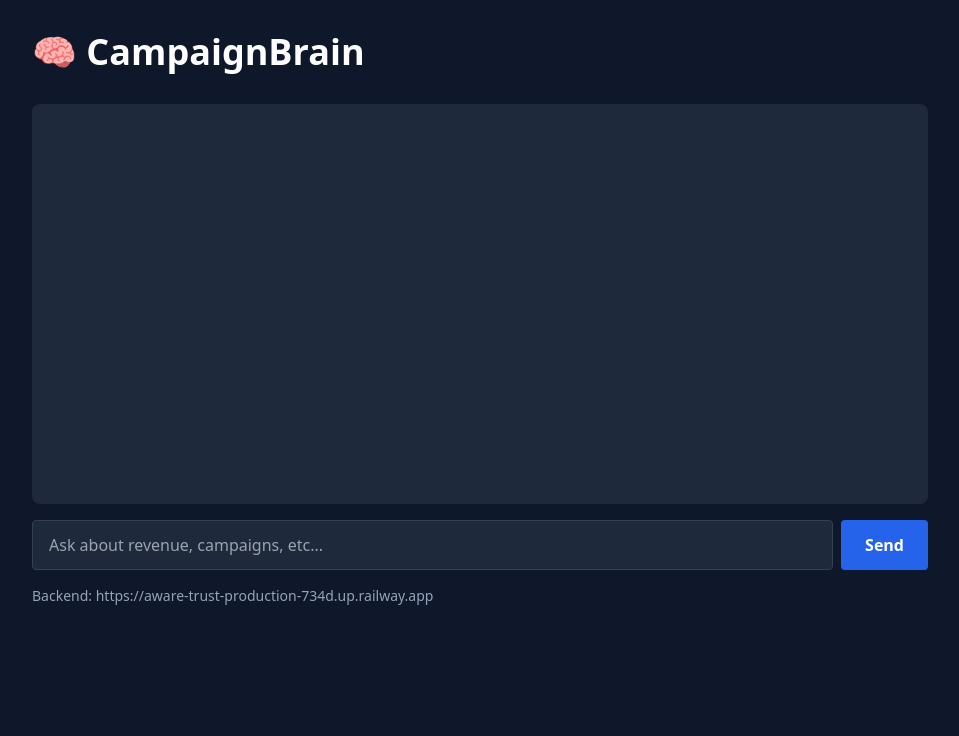
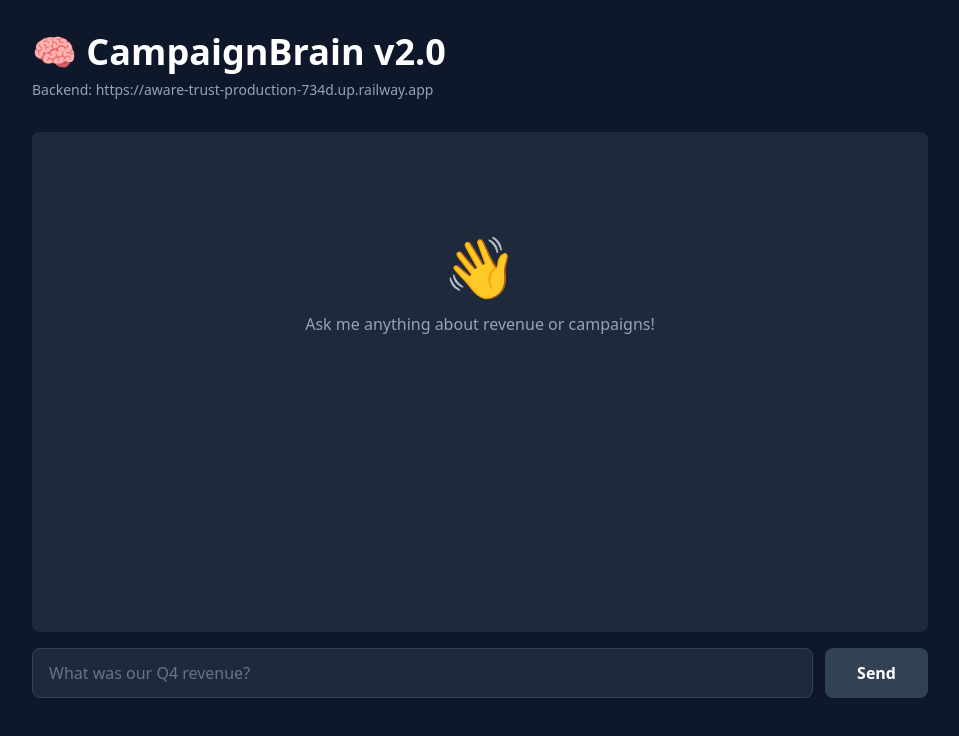
Before and after one commit to sanjana-3002/Multi-Agent-Rag-Orchestrator, a Next.js app in the folder frontend/: page / in a window 1280 px wide. Shown: the top 736 px of the page, without its empty margins (160-1119 px from the left). Built offline with nearby package versions, Linux system fonts and the light colour scheme.

Commit message:
Force rebuild: Hardcode Railway URL v2.0 - Fri Feb 27 12:59:55 CST 2026

```diff
--- a/frontend/app/page.js
+++ b/frontend/app/page.js
@@ -1,6 +1,7 @@
 'use client';
 import { useState } from 'react';
 
+// FORCE REBUILD - v2.0
 export default function Home() {
   const [messages, setMessages] = useState([]);
   const [input, setInput] = useState('');
@@ -16,18 +17,19 @@ export default function Home() {
     setLoading(true);
 
     try {
-      console.log('🔗 Fetching from Railway...');
+      console.log('🚀 Sending to Railway backend...');
 
+      // HARDCODED RAILWAY URL - NO ENVIRONMENT VARIABLE
       const response = await fetch('https://aware-trust-production-734d.up.railway.app/query', {
         method: 'POST',
         headers: { 'Content-Type': 'application/json' },
         body: JSON.stringify({ query: userMessage, user_id: 'demo' })
       });
 
-      console.log('✅ Response status:', response.status);
+      console.log('📡 Response status:', response.status);
 
       if (!response.ok) {
-        throw new Error(`Backend returned ${response.status}`);
+        throw new Error(`Backend returned ${response.status}: ${response.statusText}`);
       }
 
       const data = await response.json();
@@ -39,10 +41,10 @@ export default function Home() {
         agents: data.agents_used
       }]);
     } catch (err) {
-      console.error('❌ Error:', err);
+      console.error('❌ Fetch error:', err);
       setMessages(prev => [...prev, {
         role: 'assistant',
-        content: `❌ Error: ${err.message}\n\nBackend URL: https://aware-trust-production-734d.up.railway.app`
+        content: `Error: ${err.message}\n\nTrying to reach: https://aware-trust-production-734d.up.railway.app/query\n\nCheck browser console for details.`
       }]);
     }
 
@@ -52,46 +54,62 @@ export default function Home() {
   return (
     <div className="min-h-screen bg-slate-900 text-white p-8">
       <div className="max-w-4xl mx-auto">
-        <h1 className="text-4xl font-bold mb-8">🧠 CampaignBrain</h1>
+        <div className="mb-8">
+          <h1 className="text-4xl font-bold mb-2">🧠 CampaignBrain v2.0</h1>
+          <p className="text-slate-400 text-sm">Backend: https://aware-trust-production-734d.up.railway.app</p>
+        </div>
 
-        <div className="bg-slate-800 rounded-lg p-6 mb-4 min-h-[400px]">
+        <div className="bg-slate-800 rounded-lg p-6 mb-4 min-h-[500px]">
+          {messages.length === 0 && (
+            <div className="text-center text-slate-400 py-20">
+              <div className="text-6xl mb-4">👋</div>
+              <p>Ask me anything about revenue or campaigns!</p>
+            </div>
+          )}
+
           {messages.map((msg, i) => (
-            <div key={i} className={`mb-4 p-4 rounded ${
-              msg.role === 'user' ? 'bg-blue-600' : 'bg-slate-700'
+            <div key={i} className={`mb-4 p-4 rounded-lg ${
+              msg.role === 'user' ? 'bg-blue-600 ml-auto max-w-[80%]' : 'bg-slate-700 mr-auto max-w-[80%]'
             }`}>
-              <div className="font-bold mb-2">
+              <div className="font-bold text-sm mb-2">
                 {msg.role === 'user' ? '👤 You' : '🤖 Assistant'}
               </div>
-              <div className="whitespace-pre-wrap">{msg.content}</div>
+              <div className="whitespace-pre-wrap text-sm">{msg.content}</div>
               {msg.agents && (
-                <div className="mt-2 text-sm text-slate-300">
-                  Agents: {msg.agents.join(', ')}
+                <div className="mt-2 flex gap-2">
+                  {msg.agents.map((agent, idx) => (
+                    <span key={idx} className="px-2 py-1 bg-blue-500/30 rounded text-xs">
+                      {agent}
+                    </span>
+                  ))}
                 </div>
               )}
             </div>
           ))}
-          {loading && <div className="text-center">⏳ Thinking...</div>}
+
+          {loading && (
+            <div className="text-center text-slate-400 py-4">
+              <div className="inline-block animate-pulse">⏳ Thinking...</div>
+            </div>
+          )}
         </div>
 
-        <form onSubmit={sendMessage} className="flex gap-2">
+        <form onSubmit={sendMessage} className="flex gap-3">
           <input
             value={input}
             onChange={(e) => setInput(e.target.value)}
-            placeholder="Ask about revenue, campaigns, etc..."
-            className="flex-1 bg-slate-800 border border-slate-700 rounded px-4 py-3 text-white"
+            placeholder="What was our Q4 revenue?"
+            disabled={loading}
+            className="flex-1 bg-slate-800 border border-slate-700 rounded-lg px-4 py-3 text-white placeholder-slate-500 focus:outline-none focus:border-blue-500"
           />
           <button
             type="submit"
-            disabled={loading}
-            className="bg-blue-600 hover:bg-blue-700 disabled:bg-slate-700 px-6 py-3 rounded font-semibold"
+            disabled={loading || !input.trim()}
+            className="bg-blue-600 hover:bg-blue-700 disabled:bg-slate-700 px-8 py-3 rounded-lg font-semibold transition-colors"
           >
             {loading ? '...' : 'Send'}
           </button>
         </form>
-
-        <div className="mt-4 text-sm text-slate-400">
-          Backend: https://aware-trust-production-734d.up.railway.app
-        </div>
       </div>
     </div>
   );
```
